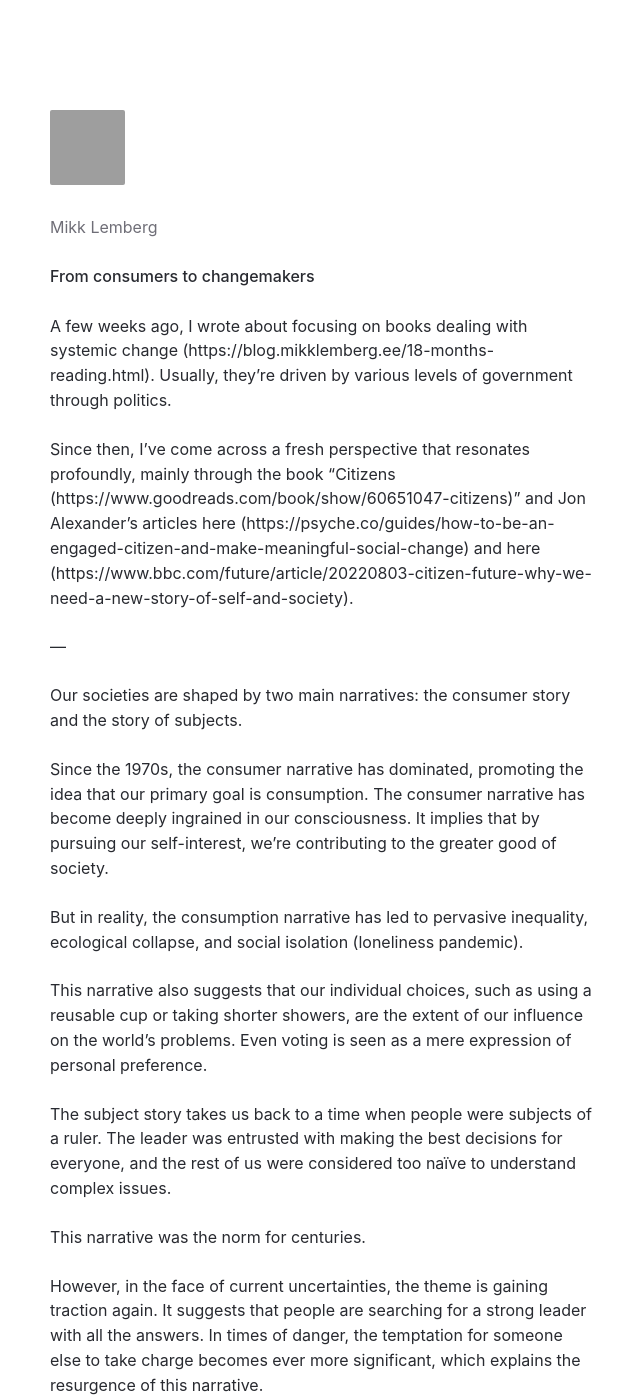
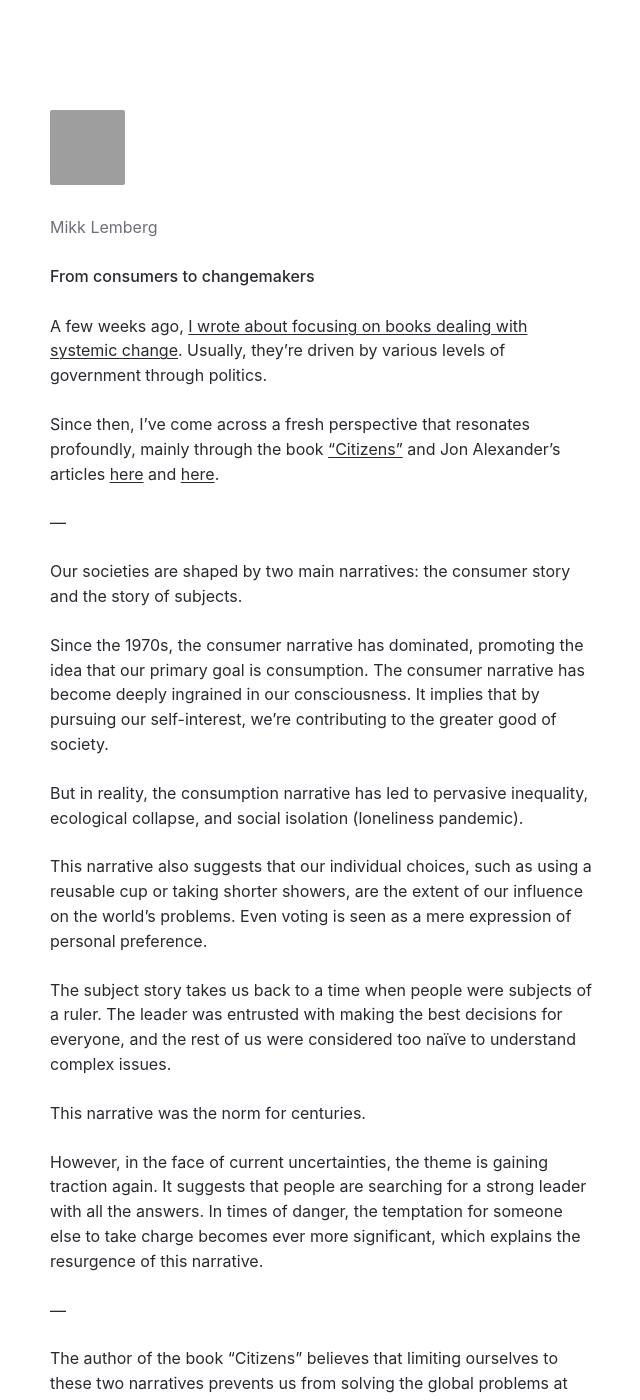
Before and after one commit to mikklemberg/My-personal-notes, a Jekyll site: the page built from _posts/2024-03-01-citizen-narrative.md, in a window 1280 px wide and 1400 px high. Shown: the whole window, without its empty margins (318-958 px from the left). Built offline with Jekyll 4.4.1, drawn with Linux system fonts in a browser that asks for light colours; some of the changed text lies outside the part shown; grey boxes are pictures that could not be loaded.

Commit message:
Update 2024-03-01-citizen-narrative.md

```diff
--- a/_posts/2024-03-01-citizen-narrative.md
+++ b/_posts/2024-03-01-citizen-narrative.md
@@ -4,9 +4,9 @@ title: "From consumers to changemakers"
 date: 2024-03-01
 ---
 
-A few weeks ago, I wrote about focusing on books dealing with systemic change (https://blog.mikklemberg.ee/18-months-reading.html). Usually, they're driven by various levels of government through politics.
+A few weeks ago, [I wrote about focusing on books dealing with systemic change](https://blog.mikklemberg.ee/18-months-reading.html). Usually, they're driven by various levels of government through politics.
 
-Since then, I've come across a fresh perspective that resonates profoundly, mainly through the book "Citizens (https://www.goodreads.com/book/show/60651047-citizens)" and Jon Alexander's articles here (https://psyche.co/guides/how-to-be-an-engaged-citizen-and-make-meaningful-social-change) and here (https://www.bbc.com/future/article/20220803-citizen-future-why-we-need-a-new-story-of-self-and-society).
+Since then, I've come across a fresh perspective that resonates profoundly, mainly through the book ["Citizens"](https://www.goodreads.com/book/show/60651047-citizens) and Jon Alexander's articles [here](https://psyche.co/guides/how-to-be-an-engaged-citizen-and-make-meaningful-social-change) and [here](https://www.bbc.com/future/article/20220803-citizen-future-why-we-need-a-new-story-of-self-and-society).
 
 —
 
@@ -32,7 +32,7 @@ But when we understand these deep narratives, we can see beyond their limitation
 
 They propose a "citizens' story" in which we work together to solve global problems.
 
-Changing the narrative can be a decisive response to the climate catastrophe by reshaping how society perceives and addresses environmental challenges. Changing the narrative can shift collective behavior and policy, which is essential to effectively tackling the climate crisis. (https://blog.mikklemberg.ee/narratives.html)
+Changing the narrative can be a decisive response to the climate catastrophe by reshaping how society perceives and addresses environmental challenges. [Changing the narrative can shift collective behavior and policy, which is essential to effectively tackling the climate crisis.](https://blog.mikklemberg.ee/narratives.html)
 
 It's exciting that if we see our current crisis as a crisis of narrative, we can recognize that we all have the power to change it. This power goes far beyond voting in the supermarket or at the ballot box.
 
```
